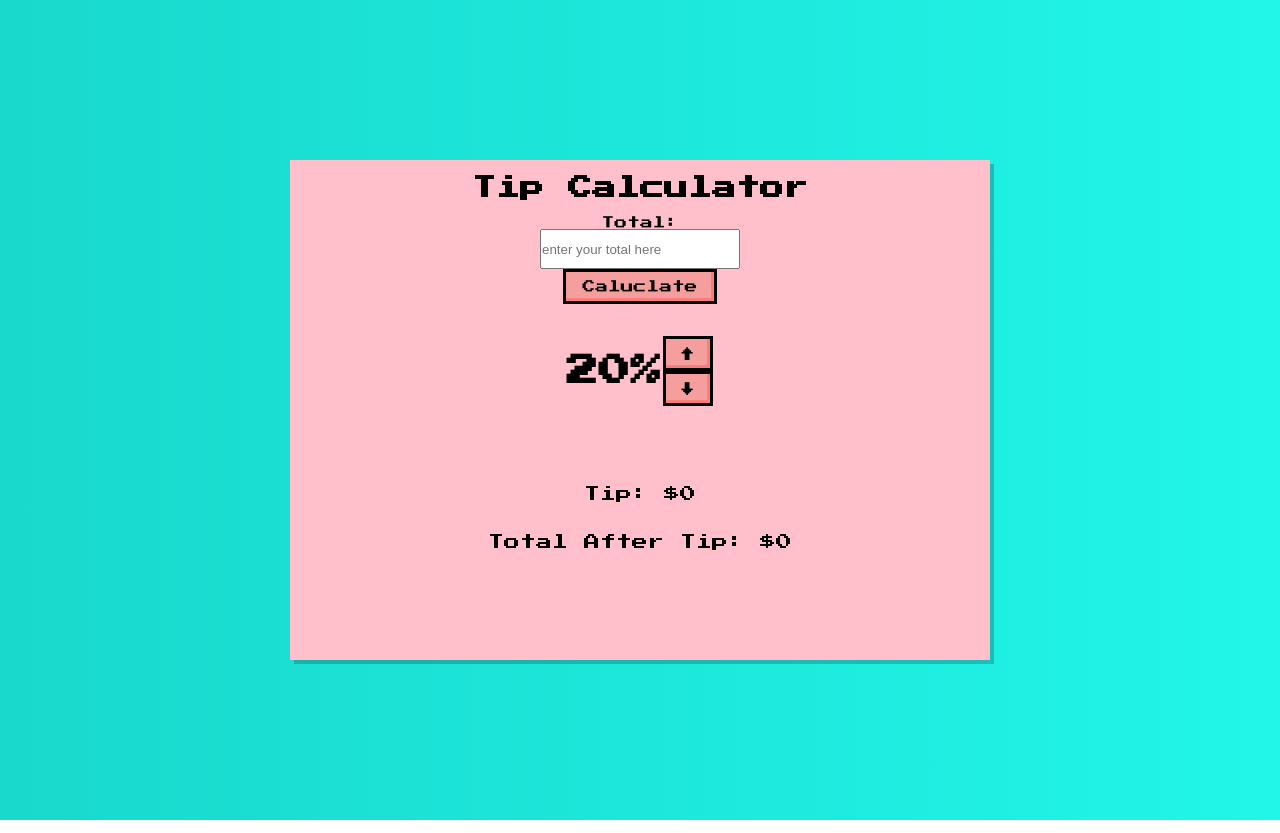
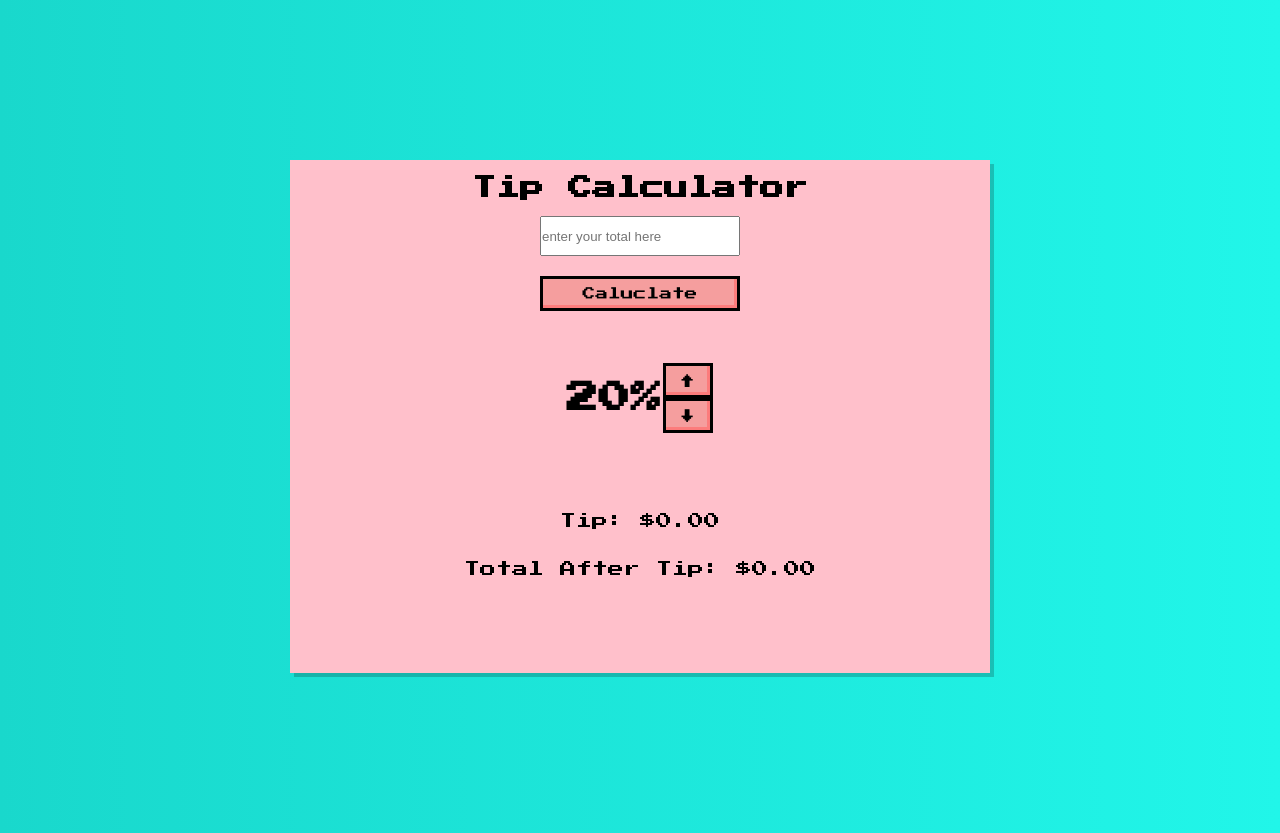
Before and after one commit to foreverluiscastro/tip-calculator, a React (Create React App) app: page / in a window 1280 px wide. Built offline with nearby package versions, Linux system fonts and the light colour scheme.

Commit message:
optimized code

```diff
--- a/src/components/App.js
+++ b/src/components/App.js
@@ -1,15 +1,12 @@
 import { useState } from "react";
 
 function App() {
-  const [total, setTotal] = useState(0)
+  const [total, setTotal] = useState(0.0)
   const [percent, setPercent] =  useState(.20)
-
-  console.log(`The total state is ${total}.`)
-  console.log(`The percent state is ${percent}.`)
 
   function handleSubmit(e) {
     e.preventDefault()
-    let input = e.target.children[0].children[0].value
+    let input = e.target.children[0].value
     setTotal(input)
   }
 
@@ -25,32 +22,32 @@ function App() {
     }
   }
 
-  function sanitize(total, percentage) {
-    let rawAmount = total * percentage
-    if (rawAmount % 1 !== 0) {
-      let sanitizedAmount = `${rawAmount}`.split(".")
-      console.log(`${rawAmount}`.split("."))
-      let newNum = sanitizedAmount[1].slice(0,2)
-      console.log(newNum)
-      let tip = [sanitizedAmount[0], newNum].join(".")
-      return tip
-    }
-    return rawAmount
+  function calulateTip(total, percentage) {
+    let rawTip = total * percentage;
+    let roundedTip = Math.round(rawTip * 100) / 100; // Round the tip to two decimal places
+    return roundedTip.toFixed(2); // Return the tip amount as a string with exactly two decimal places
   }
 
+  function calculateTotalAfterTip(total, tip) {
+    let totalAfterTip = parseFloat(total) + parseFloat(tip);
+    totalAfterTip = totalAfterTip.toFixed(2); // Round the total after tip to two decimal places
+
+    return totalAfterTip;
+  }
+
+  const tip = calulateTip(total, percent);
+  const totalAfterTip = calculateTotalAfterTip(total, tip)
 
   return (
     <main>
       <section>
         <h1>Tip Calculator</h1>
         <form onSubmit={handleSubmit}>
-          <label>Total:
-            <input
-            type="text"
-            name="total"
-            placeholder="enter your total here"
-            />
-          </label>
+          <input
+          type="text"
+          name="total"
+          placeholder="enter your total here"
+          />
           <button type="submit">Caluclate</button>
         </form>
       </section>
@@ -64,8 +61,8 @@ function App() {
             </div>
           </div>
           <div className="tip-results">
-            <p>Tip: ${sanitize(total, percent)}</p>
-            <p>Total After Tip: ${parseInt(total) + parseFloat(sanitize(total, percent))}</p>
+            <p>Tip: ${tip}</p>
+            <p>Total After Tip: ${totalAfterTip}</p>
           </div>
         </div>
       </div>
--- a/src/index.css
+++ b/src/index.css
@@ -44,10 +44,6 @@ section {
   margin: auto;
 }
 
-/* .percentage-results-container p {
-  justify-content: center;
-} */
-
 .percentage-div {
   display: flex;
   align-items: center;
@@ -64,7 +60,7 @@ button {
   transition: all 0.1s ease-in;
 }
 
-label {
+form {
   display: flex;
   flex-direction: column;
   margin-top: 1rem;
@@ -74,7 +70,6 @@ label {
 .tip-results {
   padding: 4rem;
   text-align: center;
-  /* transform: translate(-50%, -50%); */
 }
 
 p {
@@ -86,3 +81,8 @@ input {
   width: 200px;
   height: 40px;
 }
+
+form input,
+form button {
+  margin-bottom: 20px;
+}
```
